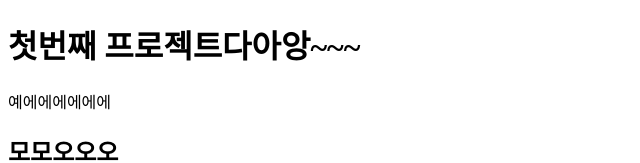
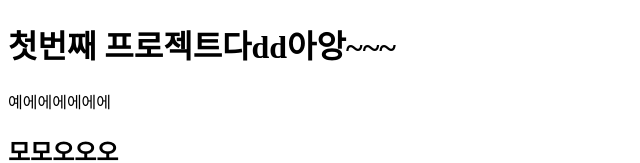
Before and after one commit to jaeminjaemin/first-ex, a plain HTML site: page index.html in a window 1280 px wide. Shown: the top 163 px of the page, without its empty margins (0-640 px from the left). Drawn offline with Linux system fonts and the light colour scheme.

Commit message:
커밋 연습

```diff
--- a/index.html
+++ b/index.html
@@ -8,7 +8,7 @@
     <link rel="stylesheet" href="style.css" />
   </head>
   <body>
-    <h1>첫번째 프로젝트다아앙~~~</h1>
+    <h1>첫번째 프로젝트다dd아앙~~~</h1>
     <p>예에에에에에에</p>
     <h2>모모오오오</h2>
     <h3>
```
